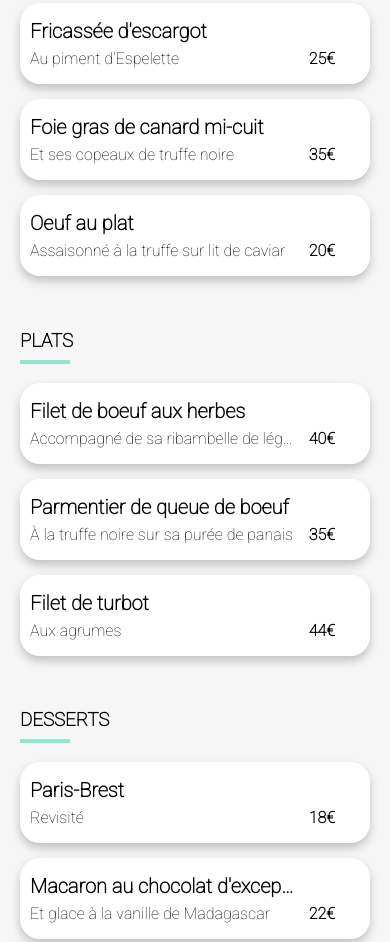
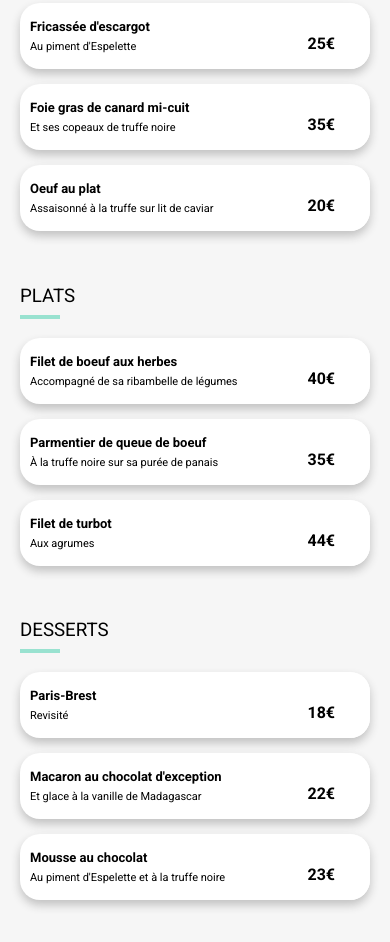
Before and after one commit to AlexLemOC/AlexisLemee_3_11022022, a website: page Menu1.html in a window 390 px wide. Shown: the part 465-1407 px from the top of the page. Drawn offline with Linux system fonts and the light colour scheme; a web font is replaced by a local one.

Commit message:
Font update

```diff
--- a/Menu1.html
+++ b/Menu1.html
@@ -128,8 +128,8 @@
             </div>
             <div class="compo-choix">
                 <div class="compo-choix-texte">
-                    <h4>Mousse au chocolat</h4>
-                    <p>Au piment d'Espelette et à la truffe noire</p>
+                    <h4 class="hide">Mousse au chocolat</h4>
+                    <p class="hide">Au piment d'Espelette et à la truffe noire</p>
                 </div>
                 <div class="prix">23€</div>
                 <div class="checkmark">
--- a/sass/main.scss
+++ b/sass/main.scss
@@ -1,4 +1,5 @@
-@import url('https://fonts.googleapis.com/css2?family=Roboto:wght@100&family=Shrikhand&display=swap');
+//@import url('https://fonts.googleapis.com/css2?family=Roboto:wght@100&family=Shrikhand&display=swap');
+@import url('https://fonts.googleapis.com/css2?family=Roboto:wght@100;400;700&family=Shrikhand&display=swap');
 html {
     h1{
     font-family: 'Shrikhand', cursive;
@@ -9,7 +10,7 @@ html {
 }
 
 //maps//
-$breakpoints: (mobile:599px, overtablet:600px, tablet:992px, desktop:993px);
+$breakpoints: (small:424px, mobile:599px, overtablet:600px, tablet:992px, desktop:993px);
 $colors: (color-primary: #9356DC, color-secondary: #FF79DA, color-tertiary: #99E2D0, white: #FFF, shadow:#C1C1C1);
 
 //variables//
@@ -17,7 +18,7 @@ $colors: (color-primary: #9356DC, color-secondary: #FF79DA, color-tertiary: #99E
 
 //mixins//
 @mixin mobile-only{
-    @media screen and (max-width: map-get($breakpoints, mobile)){
+    @media screen and (max-width: map-get($breakpoints, mobile)) and (min-width: map-get($breakpoints,small)){
         @content;
     }
 }
@@ -36,7 +37,11 @@ $colors: (color-primary: #9356DC, color-secondary: #FF79DA, color-tertiary: #99E
         @content;
     }
 }
-
+@mixin small{
+    @media screen and (max-width: map-get($breakpoints, small)){
+        @content;
+    }
+}
 
 body {
     margin: 0%;
@@ -380,6 +385,7 @@ body {
 
             & h3{
                 margin-bottom: 60px;
+                font-weight: 500;
             }
 
             & a{
@@ -617,7 +623,7 @@ body {
             }
             & p{
                 font-size: 18px;
-                font-weight: bold;
+                font-weight: 500;
                 padding: 0%;
                 margin: 0%;
             }
@@ -817,7 +823,8 @@ body {
     &-title{
         border-bottom: map-get($colors, color-tertiary) 4px solid;
         padding: 0px 0px 8px 0px;
-        width: 50px;
+        width: 40px;
+        font-weight: 500;
     }
     &-choix{
         display: flex;
@@ -839,8 +846,11 @@ body {
             & h4{
                 margin: 0%;
                 padding: 6px 0px 3px 0px;
-                font-size: 20px;
+                font-size: 18px;
                 font-weight: bolder;
+                @include small{
+                    font-size: 13px;
+                }
 
             }
             & p{
@@ -862,6 +872,12 @@ body {
     overflow: hidden;
     white-space: nowrap;
     text-overflow: ellipsis;
+    @include mobile-only{
+        font-size: 15px;
+    }
+    @include small{
+        font-size: 11px;
+    }
 }
 
 //panneau coulissant
```
Also changed, not shown: Menu4.html (+1 -1 lines), css/style.css, 1 other file.
